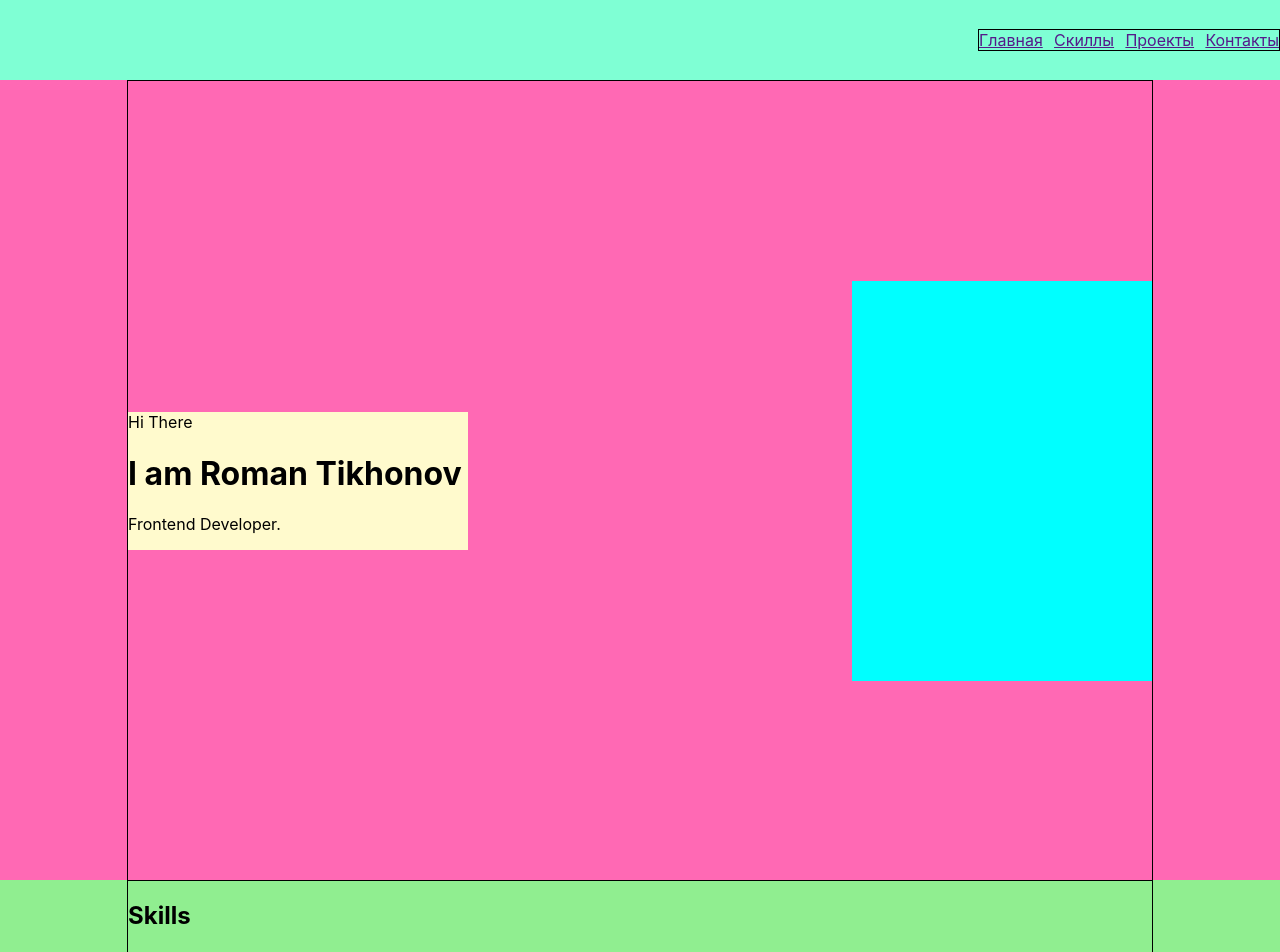
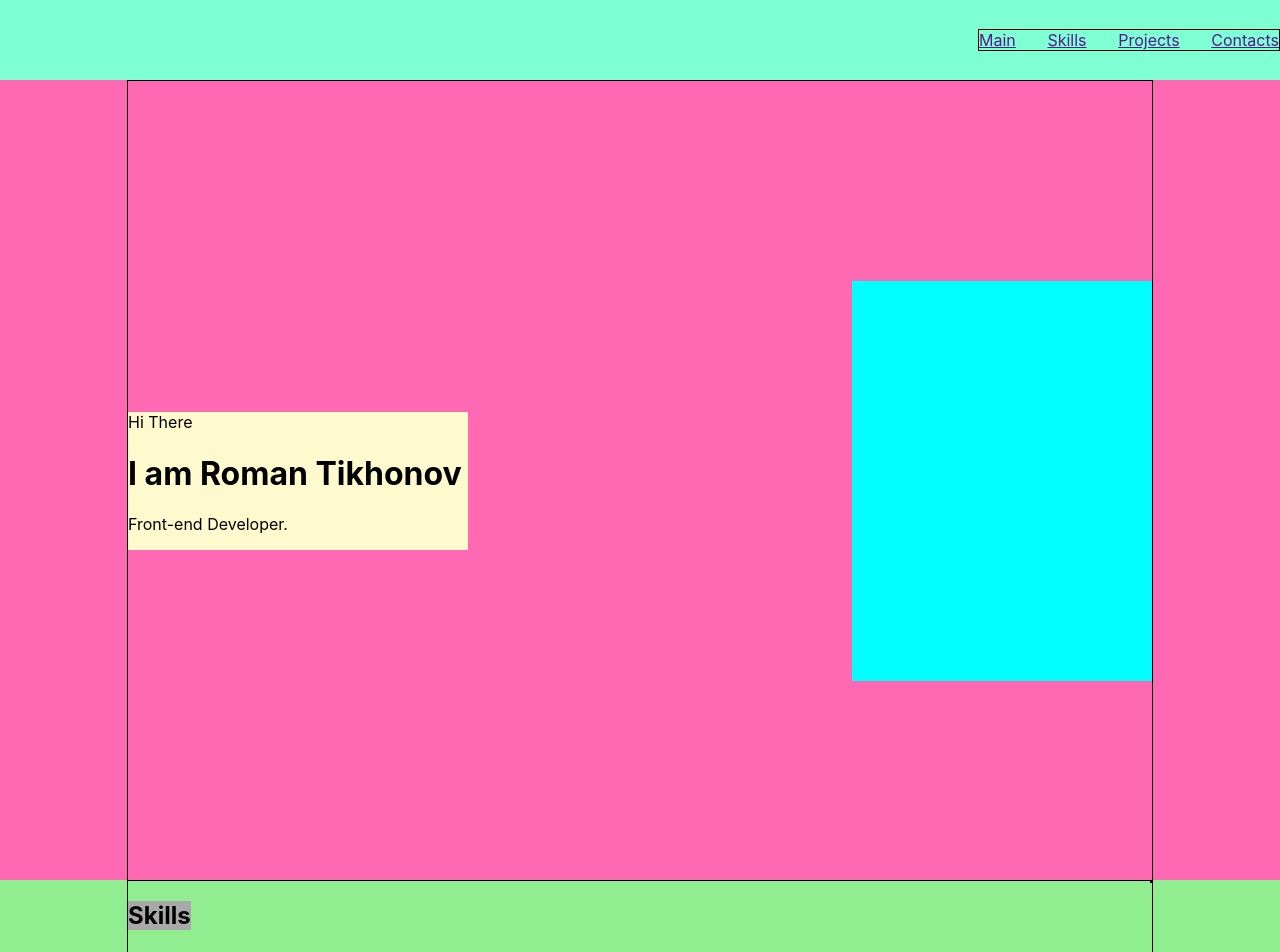
Before and after one commit to TichonovRoman/Porfilio, a React (Create React App) app: page / in a window 1280 px wide. Shown: the top 952 px of the page. Built offline with nearby package versions, Linux system fonts and the light colour scheme.

Commit message:
translate in English

```diff
--- a/src/main/Main.js
+++ b/src/main/Main.js
@@ -11,7 +11,7 @@ const Main = () => {
                 <div className={style.text}>
                     <span>Hi There</span>
                     <h1>I am Roman Tikhonov</h1>
-                    <p>Frontend Developer.</p>
+                    <p>Front-end Developer.</p>
 
                 </div>
                 <div className={style.photo}>
--- a/src/nav/Nav.js
+++ b/src/nav/Nav.js
@@ -1,14 +1,14 @@
 import React from "react";
 import style from "../nav/Nav.module.css"
 
-const Nav =() => {
+const Nav = () => {
     return (
         <div className={style.nav}>
-            <a href="">Главная</a>
-            <a href="">Скиллы</a>
-            <a href="">Проекты</a>
-            <a href="">Контакты</a>
-                 </div>
+            <a href="">Main</a>
+            <a href="">Skills</a>
+            <a href="">Projects</a>
+            <a href="">Contacts</a>
+        </div>
     )
 }
 
--- a/src/skills/Skills.js
+++ b/src/skills/Skills.js
@@ -7,7 +7,7 @@ const Skills =() => {
     return (
         <div className={style.skillsBlock}>
             <div className= {`${styleContainer.container} ${style.skillsContainer}`} >
-                <h2>Skills</h2>
+                <h2 className={style.title}>Skills</h2>
                 <div className={style.skills}>
 
                 </div>
--- a/src/skills/Skills.module.css
+++ b/src/skills/Skills.module.css
@@ -6,6 +6,9 @@
     align-items: flex-start;
 
 }
+.title {
+    background-color: darkgray;
+}
 .skills {
-
+border: 1px solid;
 }
```
